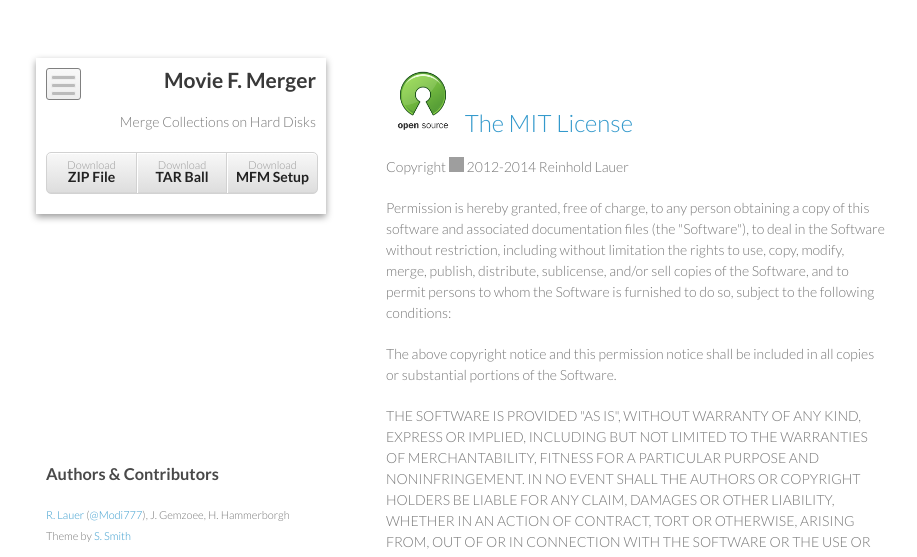
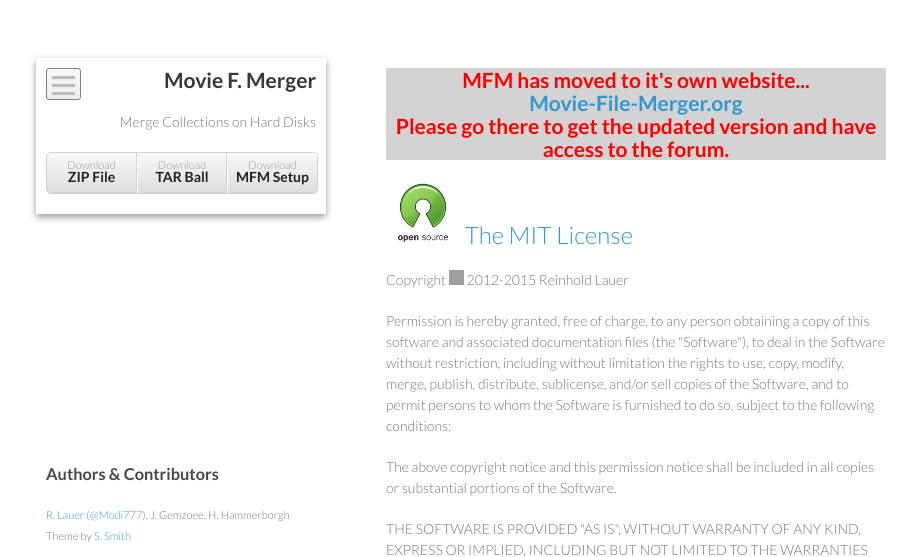
Before and after one commit to modiholodri/Movie-File-Merger, a plain HTML site: page license.html in a window 1280 px wide. Shown: the top 557 px of the page, without its empty margins (174-1091 px from the left). Drawn offline with nearby package versions, Linux system fonts and the light colour scheme; grey boxes are pictures that could not be loaded.

Commit message:
Redirected website

```diff
--- a/license.html
+++ b/license.html
@@ -42,7 +42,7 @@
        <ul>
             <li><a href="https://github.com/Modi777/Movie-File-Merger/zipball/master">Download <strong>ZIP File</strong></a></li>
             <li><a href="https://github.com/Modi777/Movie-File-Merger/tarball/master">Download <strong>TAR Ball</strong></a></li>
-            <li><a href="http://modi777.github.io/Movie-File-Merger/MFM Setup.exe">Download <strong>MFM Setup</strong></a></li>
+            <li><a href="http://Movie-File-Merger.org/MFM Setup.exe">Download <strong>MFM Setup</strong></a></li>
        </ul>
     </header>
 
@@ -52,23 +52,27 @@
     <!--The mobile navigation Markup hidden via css-->
     <nav>
         <ul>
-            <li><a href="index.html">Home</a></li>
-            <li><a href="wikis.html">Wikis</a></li>
-            <li><a href="downloads.html">Downloads</a></li>
-            <li><a href="bugs.html">Bugs/Ideas</a></li>
-            <li><a href="donations.html">Donations</a></li>
-            <li><a href="license.html">License</a></li>
+            <li><a href="http://Movie-File-Merger.org/index.html">Home</a></li>
+            <li><a href="http://Movie-File-Merger.org/wikis.html">Wikis</a></li>
+            <li><a href="http://Movie-File-Merger.org/downloads.html">Downloads</a></li>
+            <li><a href="http://Movie-File-Merger.org/bugs.html">Bugs/Ideas</a></li>
+            <li><a href="http://Movie-File-Merger.org/donations.html">Donations</a></li>
+            <li><a href="http://Movie-File-Merger.org/license.html">License</a></li>
         </ul>
     </nav>
 
      <!--The content of the site-->
     <div id="content">
      <section>
-         <!--The OpenSource logo-->
+          <h2 style="background-color:lightgrey; text-align:center; color:red;">MFM has moved to it's own website...<br>
+             <a href="http://Movie-File-Merger.org"><b>Movie-File-Merger.org</b></a><br>
+             Please go there to get the updated version and have access to the forum.</h2>
+
+        <!--The OpenSource logo-->
          <h1><a style="margin: 0px 5px" href="http://opensource.org"><img src="images/OpenSource.png" alt="Open Source"height="64"></a>
              <a href="http://opensource.org/licenses/MIT">The MIT License</a></h1>
 
-            <p>Copyright <img src="https://assets-cdn.github.com/images/icons/emoji/unicode/00a9.png" alt="Copyright" height="15" width="15"> 2012-2014 Reinhold Lauer</p>
+            <p>Copyright <img src="https://assets-cdn.github.com/images/icons/emoji/unicode/00a9.png" alt="Copyright" height="15" width="15"> 2012-2015 Reinhold Lauer</p>
 
             <p>Permission is hereby granted, free of charge, to any person obtaining a copy
                of this software and associated documentation files (the "Software"), to deal
```
Also changed, not shown: bugs.html (+10 -7 lines), donations.html (+10 -7 lines), downloads.html (+11 -7 lines), index.html (+11 -7 lines), wikis.html (+10 -7 lines), 1 other file.
